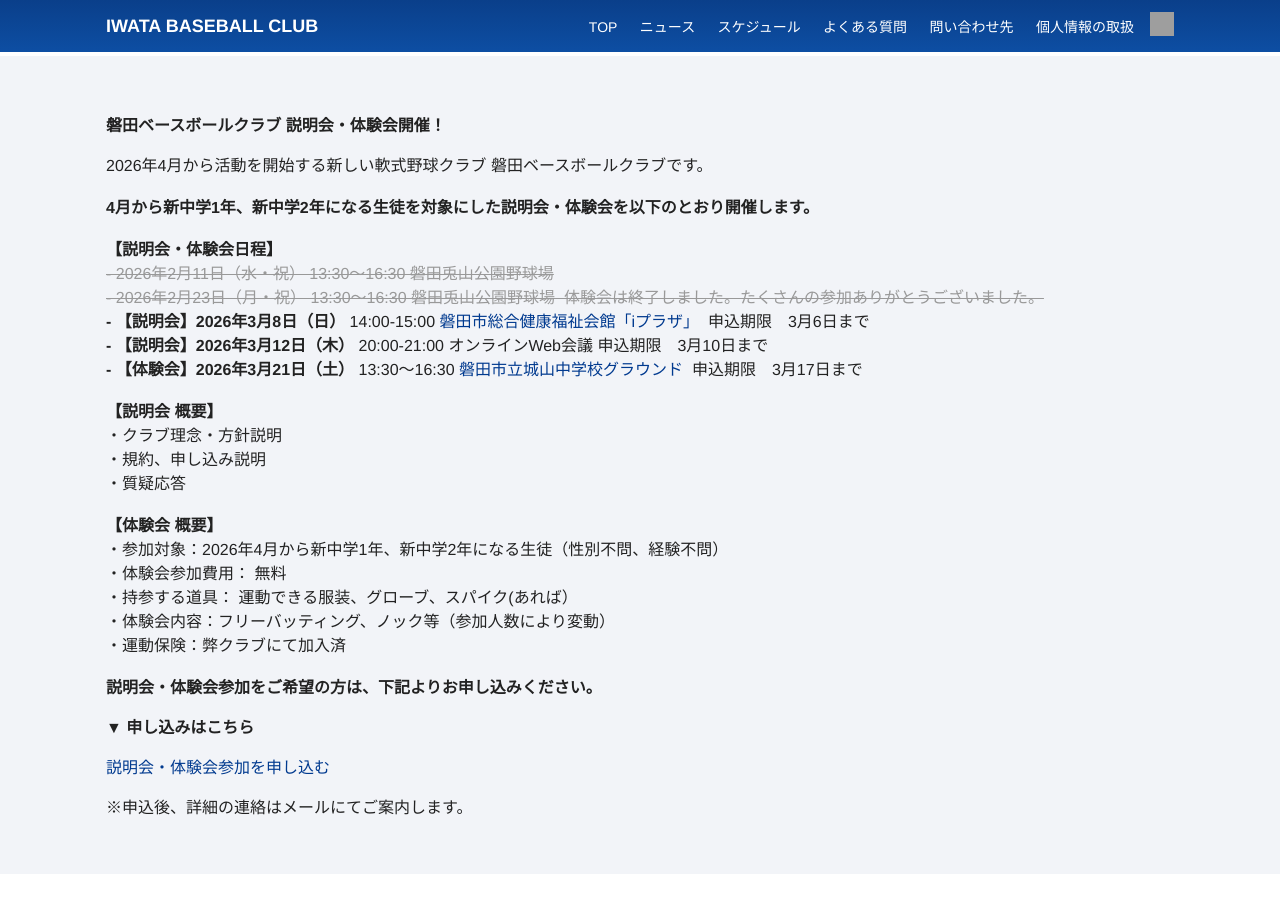
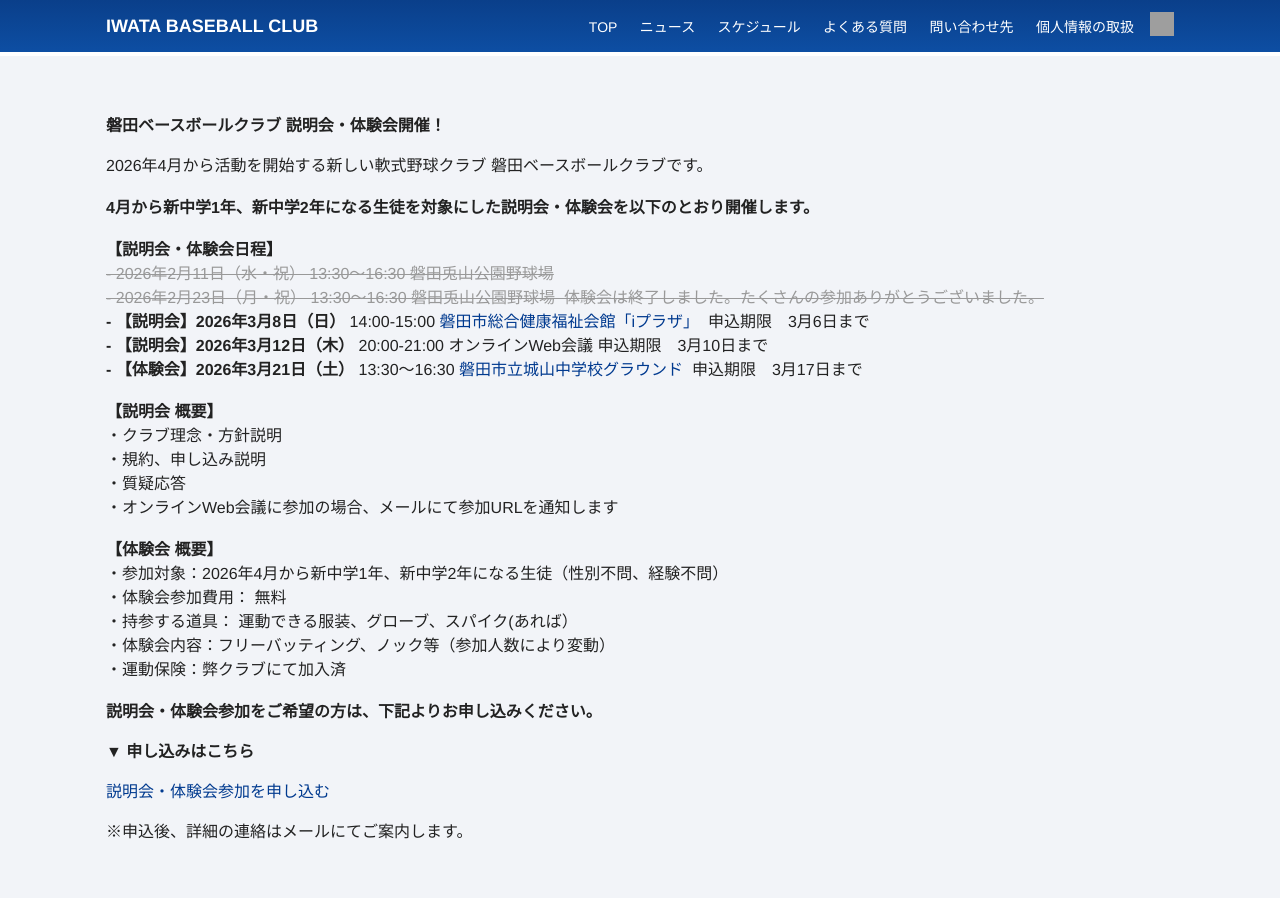
Before and after one commit to moutineigo/baseball, a Jekyll site: the page built from index.md, in a window 1280 px wide and 900 px high. Built offline with Jekyll 4.4.1, drawn with Linux system fonts in a browser that asks for light colours; grey boxes are pictures that could not be loaded.

Commit message:
Update home.html

```diff
--- a/_layouts/home.html
+++ b/_layouts/home.html
@@ -44,7 +44,8 @@ layout: default
   <strong>【説明会 概要】</strong><br>
 ・クラブ理念・方針説明<br>
 ・規約、申し込み説明<br>
-・質疑応答<br><br>
+・質疑応答<br>
+・オンラインWeb会議に参加の場合、メールにて参加URLを通知します<br><br>
 
   <strong>【体験会 概要】</strong><br>
 ・参加対象：2026年4月から新中学1年、新中学2年になる生徒（性別不問、経験不問）<br>
```
